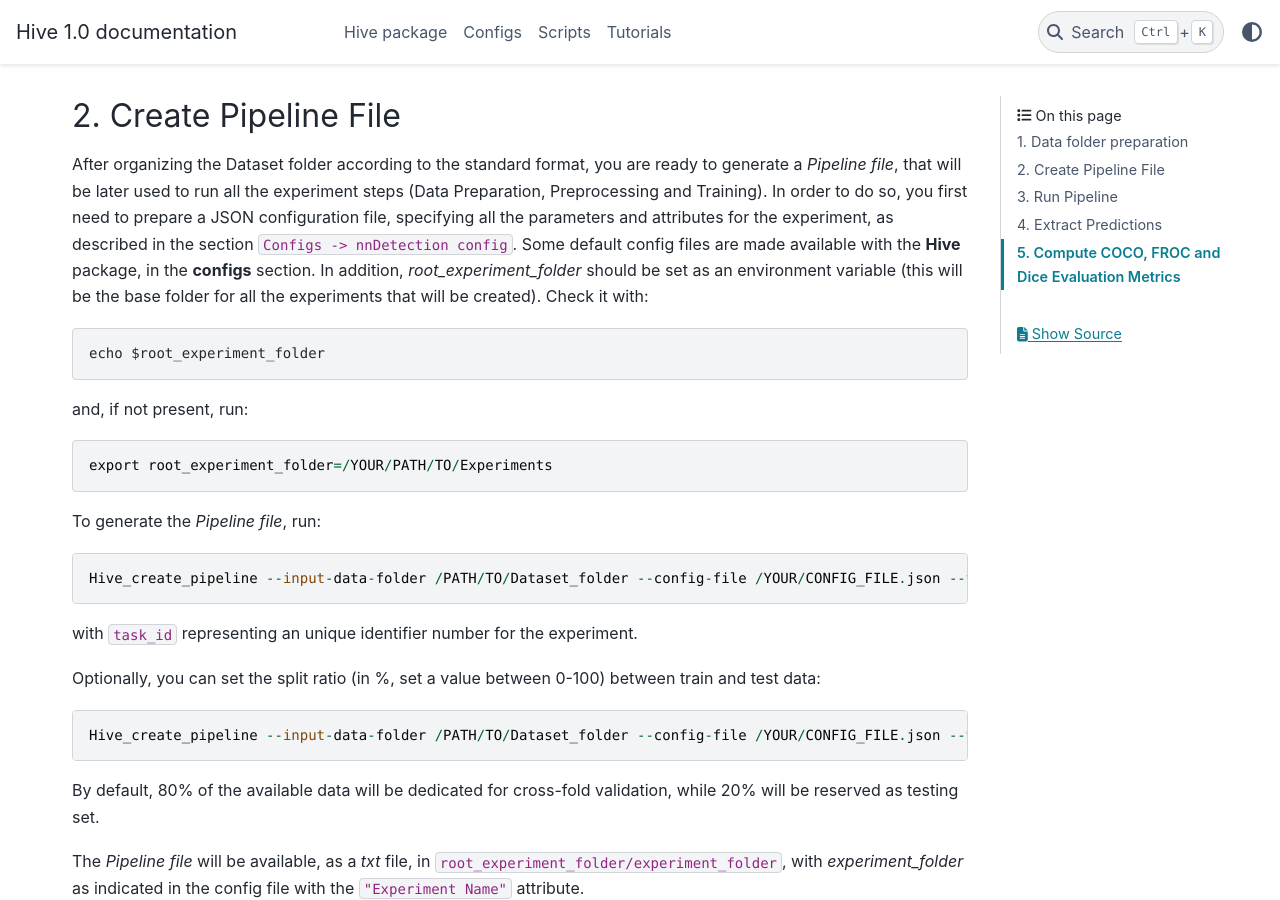
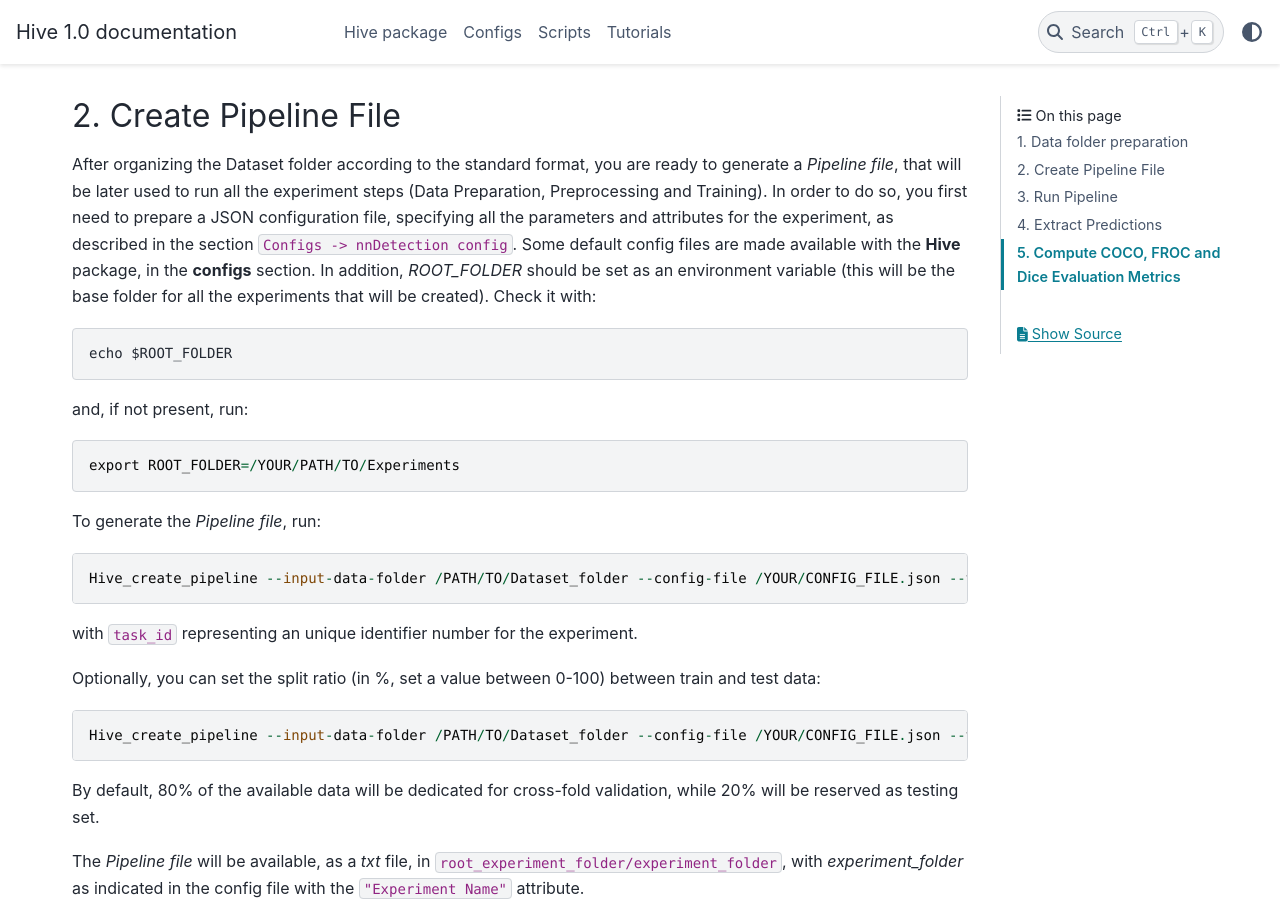
Before and after one commit to MAIA-KTH/Hive, a Sphinx documentation site: the page built from docs/source/apidocs/tutorials/nnDetection_tutorial.md, in a window 1280 px wide and 900 px high, scrolled down 747 px. Built offline with Sphinx 7.4.7 and the PyData theme 0.15.4, drawn with Linux system fonts in a browser that asks for light colours; the version number could not be read and is left out.

Commit message:
ROOT_FOLDER env variable

````diff
--- a/docs/source/apidocs/tutorials/nnDetection_tutorial.md
+++ b/docs/source/apidocs/tutorials/nnDetection_tutorial.md
@@ -24,15 +24,19 @@
 
 ## 2. Create Pipeline File
 
-After organizing the Dataset folder according to the standard format, you are ready to generate a *Pipeline file*, that will be later used to run all the experiment steps (Data Preparation, Preprocessing and Training).
-In order to do so, you first need to prepare a JSON configuration file, specifying all the parameters and attributes for the experiment, as described in the section `Configs -> nnDetection config`. Some default config files are made available with the **Hive** package, in the **configs** section.
-In addition, *root_experiment_folder* should be set as an environment variable (this will be the base folder for all the experiments that will be created). Check it with:
+After organizing the Dataset folder according to the standard format, you are ready to generate a *Pipeline file*, that
+will be later used to run all the experiment steps (Data Preparation, Preprocessing and Training).
+In order to do so, you first need to prepare a JSON configuration file, specifying all the parameters and attributes for
+the experiment, as described in the section `Configs -> nnDetection config`. Some default config files are made
+available with the **Hive** package, in the **configs** section.
+In addition, *ROOT_FOLDER* should be set as an environment variable (this will be the base folder for all the
+experiments that will be created). Check it with:
 ```
-echo $root_experiment_folder
+echo $ROOT_FOLDER
 ```
 and, if not present, run:
 ```
-export root_experiment_folder=/YOUR/PATH/TO/Experiments
+export ROOT_FOLDER=/YOUR/PATH/TO/Experiments
 ```
 To generate the *Pipeline file*, run:
 ```
````
Also changed, not shown: 4 other files.
